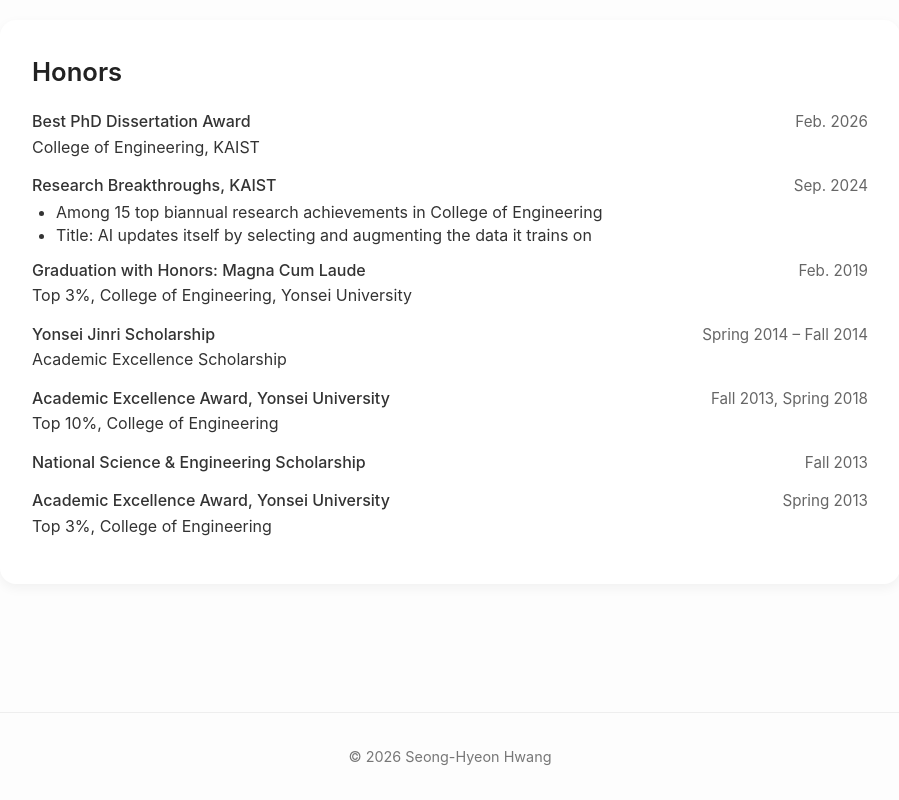
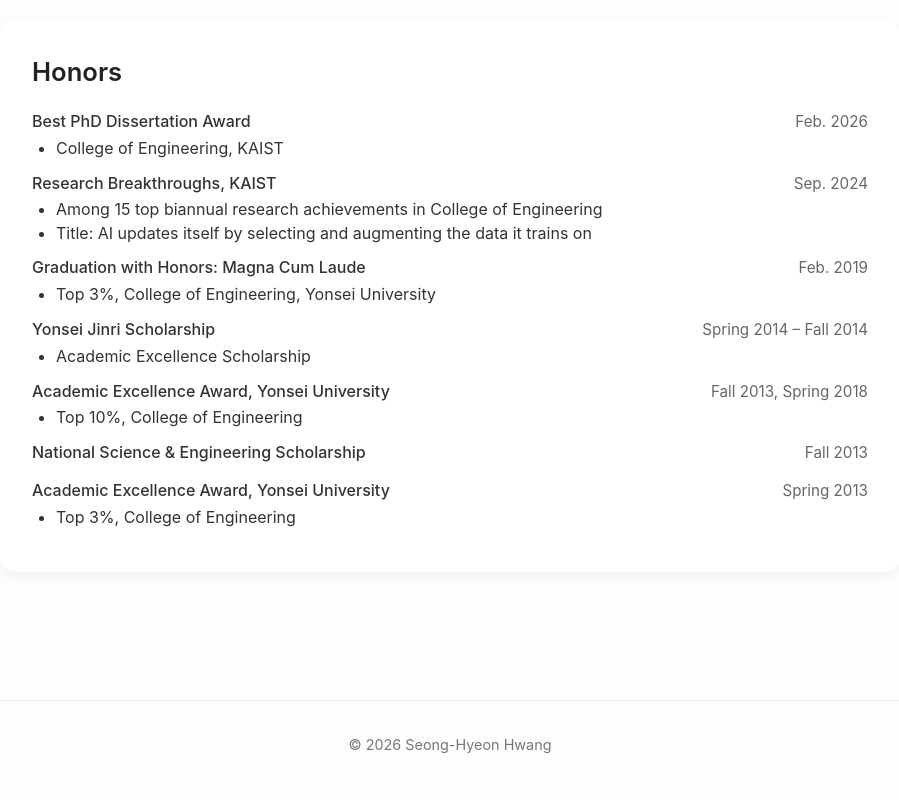
Before and after one commit to Seong-HyeonHwang/Seong-HyeonHwang.github.io, a plain HTML site: page index.html in a window 1280 px wide. Shown: the part 2679-3479 px from the top of the page, without its empty margins (190-1089 px from the left). Drawn offline with Linux system fonts and the light colour scheme.

Commit message:
Update index.html

```diff
--- a/index.html
+++ b/index.html
@@ -330,7 +330,9 @@
             <span class="degree">Best PhD Dissertation Award</span>
             <span class="year">Feb. 2026</span>
           </div>
-          <div class="institution">College of Engineering, KAIST</div>
+          <ul class="sub-list">
+            <li>College of Engineering, KAIST</li>
+          </ul>
         </li>
         <li>
           <div class="item-header">
@@ -347,21 +349,27 @@
             <span class="degree">Graduation with Honors: Magna Cum Laude</span>
             <span class="year">Feb. 2019</span>
           </div>
-          <div class="institution">Top 3%, College of Engineering, Yonsei University</div>
+          <ul class="sub-list">
+            <li>Top 3%, College of Engineering, Yonsei University</li>
+          </ul>
         </li>
         <li>
           <div class="item-header">
             <span class="degree">Yonsei Jinri Scholarship</span>
             <span class="year">Spring 2014 – Fall 2014</span>
           </div>
-          <div class="institution">Academic Excellence Scholarship</div>
+          <ul class="sub-list">
+            <li>Academic Excellence Scholarship</li>
+          </ul>
         </li>
         <li>
           <div class="item-header">
             <span class="degree">Academic Excellence Award, Yonsei University</span>
             <span class="year">Fall 2013, Spring 2018</span>
           </div>
-          <div class="institution">Top 10%, College of Engineering</div>
+          <ul class="sub-list">
+            <li>Top 10%, College of Engineering</li>
+          </ul>
         </li>
         <li>
           <div class="item-header">
@@ -374,7 +382,9 @@
             <span class="degree">Academic Excellence Award, Yonsei University</span>
             <span class="year">Spring 2013</span>
           </div>
-          <div class="institution">Top 3%, College of Engineering</div>
+          <ul class="sub-list">
+            <li>Top 3%, College of Engineering</li>
+          </ul>
         </li>
       </ul>
     </section>
```
